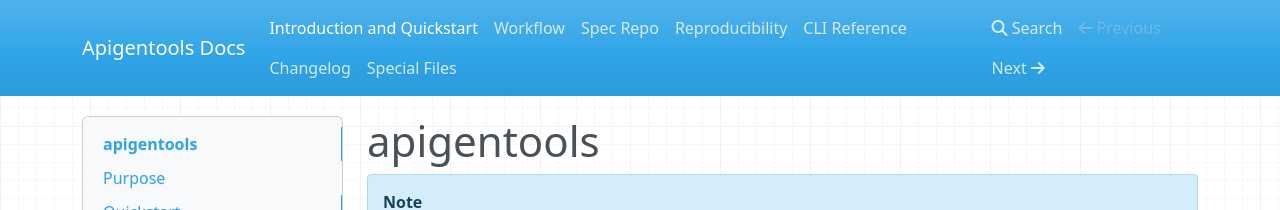
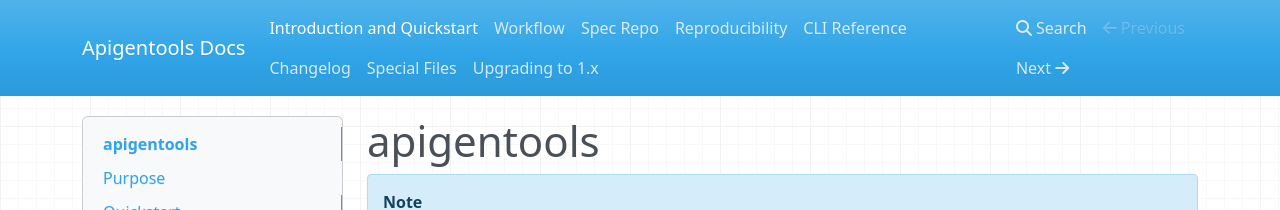
Before and after one commit to DataDog/apigentools, an MkDocs documentation site: the page built from docs/index.md, in a window 1280 px wide. Shown: the top 210 px of the page. Built offline with MkDocs 1.6.1, drawn with Linux system fonts in a browser that asks for light colours; nearby versions of some CDN libraries.

```diff
--- /dev/null
+++ b/docs/requirements.txt
@@ -0,0 +1 @@
+mkdocs==1.1.0
--- a/mkdocs.yml
+++ b/mkdocs.yml
@@ -7,6 +7,7 @@
   - CLI Reference: cli.md
   - Changelog: changelog.md
   - Special Files: special_files.md
+  - Upgrading to 1.x: upgrading.md
 markdown_extensions:
   - toc:
       permalink: 
```
